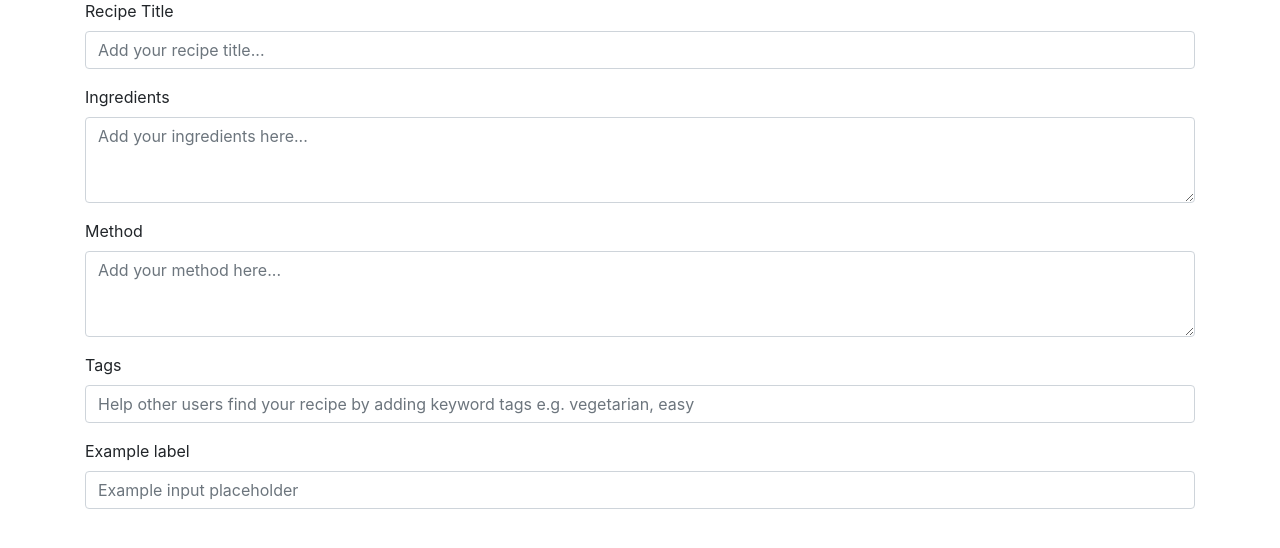
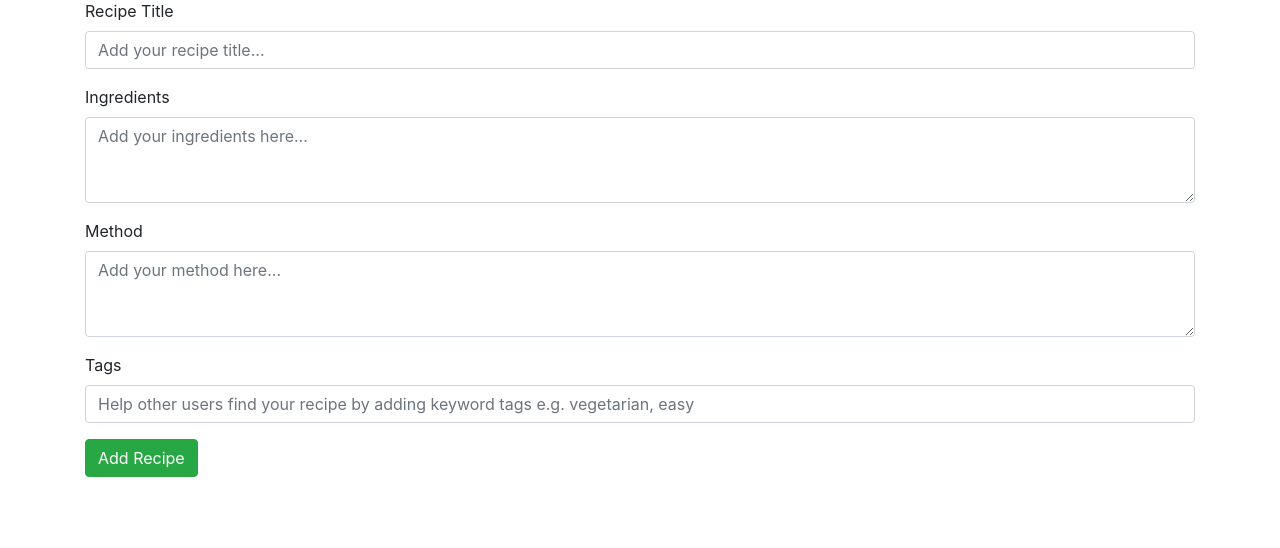
Before and after one commit to Joojoobee87/Whats4T, a Flask app: page /create_recipe in a window 1280 px wide. Shown: the part 169-717 px from the top of the page. Run offline with Flask 2, Linux system fonts and the light colour scheme; data that the repository does not hold is empty; some libraries are stand-ins or nearby versions; some web fonts are replaced.

Commit message:
updated create recipe form

```diff
--- a/templates/createrecipe.html
+++ b/templates/createrecipe.html
@@ -13,27 +13,24 @@
     </ul>
 </div>
 
-<form>
+<form action="{{ url_for('insert_recipe') }}" method="POST">
     <div class="form-group">
     <label for="formGroupExampleInput2">Recipe Title</label>
-    <input type="text" class="form-control" id="formGroupExampleInput2" placeholder="Add your recipe title...">
+    <input name="title" id="title" type="text" class="form-control" placeholder="Add your recipe title...">
     </div>
     <div class="form-group">
     <label for="exampleFormControlTextarea1">Ingredients</label>
-    <textarea class="form-control" id="exampleFormControlTextarea1" rows="3" placeholder="Add your ingredients here..."></textarea>
+    <textarea name="ingredients" id="ingredients" class="form-control" rows="3" placeholder="Add your ingredients here..."></textarea>
     </div>
     <div class="form-group">
     <label for="exampleFormControlTextarea1">Method</label>
-    <textarea class="form-control" id="exampleFormControlTextarea1" rows="3" placeholder="Add your method here..."></textarea>
+    <textarea name="method" id="method" class="form-control" rows="3" placeholder="Add your method here..."></textarea>
     </div>
     <div class="form-group">
     <label for="formGroupExampleInput">Tags</label>
-    <input type="text" class="form-control" id="formGroupExampleInput" placeholder="Help other users find your recipe by adding keyword tags e.g. vegetarian, easy">
+    <input name="tags" id="tags" type="text" class="form-control" placeholder="Help other users find your recipe by adding keyword tags e.g. vegetarian, easy">
     </div>
-    <div class="form-group">
-    <label for="formGroupExampleInput">Example label</label>
-    <input type="text" class="form-control" id="formGroupExampleInput" placeholder="Example input placeholder">
-  </div>
+    <button class="btn btn-success" type="submit">Add Recipe</button>
 </form>
 
 
```
Lines whose indentation alone changed are shown as unchanged.
